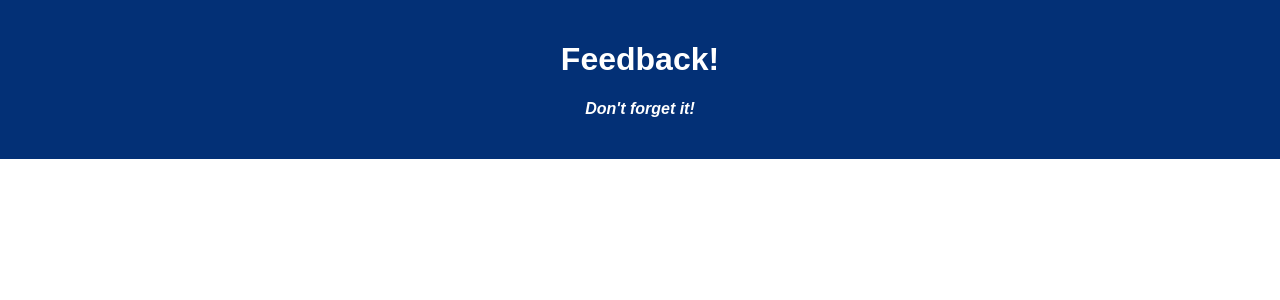
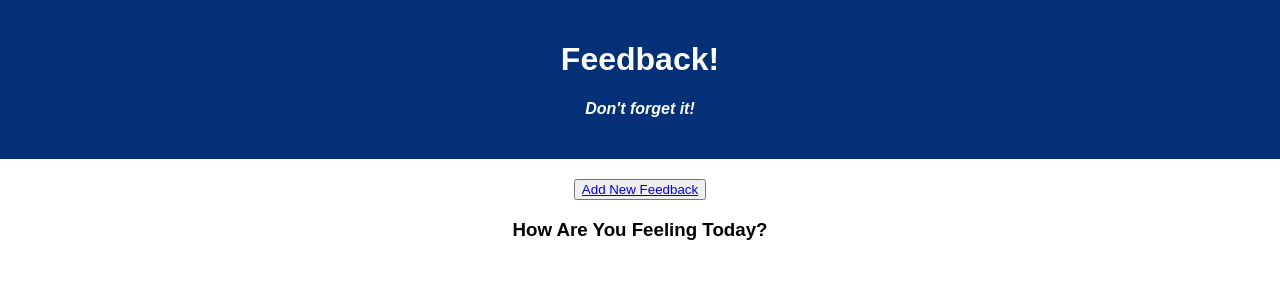
Before and after one commit to Jbaxend1/weeken-redux-feedback-loop, a React (Create React App) app: page /#/feeling in a window 1280 px wide. Shown: the top 300 px of the page. Built offline with nearby package versions, Linux system fonts and the light colour scheme.

Commit message:
added feeling component

```diff
--- a/src/components/App/App.jsx
+++ b/src/components/App/App.jsx
@@ -1,6 +1,8 @@
 import React from 'react';
 import axios from 'axios';
+import { HashRouter as Router, Route, Link } from 'react-router-dom';
 import './App.css';
+import Feeling from '../Feeling/Feeling.jsx';
 
 function App() {
 
@@ -10,6 +12,13 @@ function App() {
         <h1 className='App-title'>Feedback!</h1>
         <h4>Don't forget it!</h4>
       </header>
+
+      <Router>
+      <button><Link to='/feeling'>Add New Feedback</Link></button>
+        <Route exact path={'/feeling'}>
+            <Feeling />
+        </Route>
+      </Router>
     </div>
   );
 }
--- /dev/null
+++ b/src/components/Feeling/Feeling.jsx
@@ -0,0 +1,9 @@
+const Feeling = () => {
+    return (
+        <>
+            <h3>How Are You Feeling Today?</h3>
+        </>
+    )
+}
+
+export default Feeling;
```
